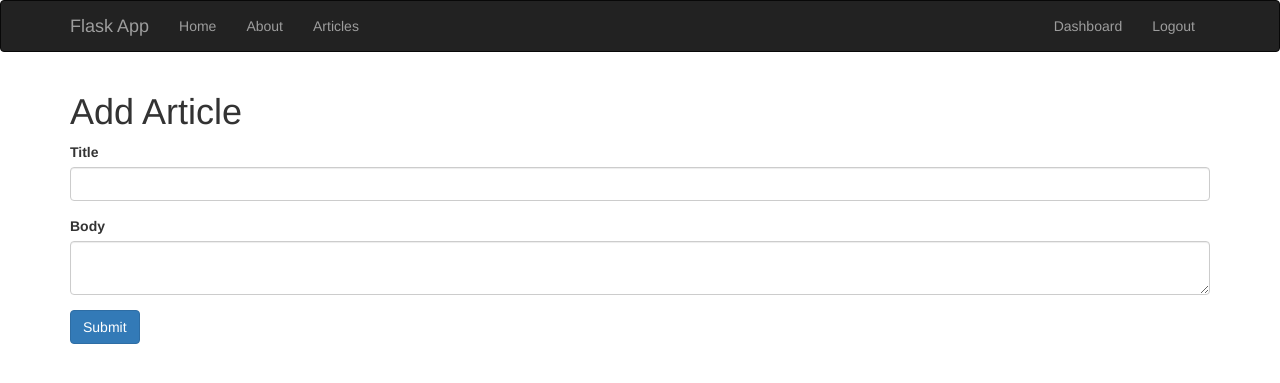
After one commit to owain-stratton/python-flaskapp-example, a Flask app: page /add_article in a window 1280 px wide. The commit adds this page. Shown: the top 383 px of the page. Run offline with Flask 2, Linux system fonts and the light colour scheme; the visitor is signed in with stand-in values (Sample User, id 1); some libraries are stand-ins or nearby versions.

Commit message:
finished basic blog example with flask

```diff
--- a/app.py
+++ b/app.py
@@ -2,7 +2,8 @@ from flask import Flask, render_template, flash, redirect, url_for, session, log
 from flask_mysqldb import MySQL
 from wtforms import Form, StringField, TextAreaField, PasswordField, validators
 from passlib.hash import sha256_crypt
-from data import Articles
+# from data import Articles
+from functools import wraps
 
 # Call flask instance
 app = Flask(__name__)
@@ -17,24 +18,56 @@ app.config['MYSQL_CURSORCLASS'] = 'DictCursor'
 # Init DB
 mysql = MySQL(app)
 
-Articles = Articles()
+# Articles = Articles()
 
+# Index
 @app.route('/')
 def index():
     return render_template('home.html')
 
+# About
 @app.route('/about')
 def about():
     return render_template('about.html')
 
+# Articles
 @app.route('/articles')
 def articles():
-    return render_template('articles.html', articles=Articles)
+    # Create cursos for DB
+    cursor = mysql.connection.cursor()
 
+    # Get articles
+    result = cursor.execute("SELECT * FROM articles")
+
+    articles = cursor.fetchall()
+
+    if result > 0:
+        return render_template('articles.html', articles=articles)
+    else:
+        msg = 'No articles found'
+        return render_template('articles.html', msg=msg)
+
+    # Close cursor
+    cursor.close()
+
+# Single article
 @app.route('/article/<string:id>/')
 def article(id):
-    return render_template('article.html', id=id)
+    # Create cursos for DB
+    cursor = mysql.connection.cursor()
 
+    # Get articles
+    result = cursor.execute("SELECT * FROM articles WHERE id = %s", [id])
+
+    article = cursor.fetchone()
+
+    # Close cursor
+    cursor.close()
+
+    return render_template('article.html', article=article)
+
+
+# Register form class
 class RegisterForm(Form):
     name = StringField('Name', [validators.Length(min=1, max=50)])
     username = StringField('Username', [validators.Length(min=4, max=25)])
@@ -45,6 +78,7 @@ class RegisterForm(Form):
     ])
     confirm = PasswordField('Confirm Password')
 
+# User register
 @app.route('/register', methods=['GET', 'POST'])
 def register():
     form = RegisterForm(request.form)
@@ -91,15 +125,157 @@ def login():
 
             # Compare passwords
             if sha256_crypt.verify(password_candidate, password):
-                app.logger.info('Password matched')
+                # Passed authentication
+                session['logged_in'] = True
+                session['username'] = username
+
+                flash('You are now logged in', 'success')
+                return redirect(url_for('dashboard'))
+            else:
+                error = 'Invalid login'
+                return render_template('login.html', error=error)
+
+                cursor.close()
 
         else:
-            app.logger.info('No user')
+            error = 'Username not found'
+            return render_template('login.html', error=error)
 
 
 
     return render_template('login.html')
 
+# Check if user is authenticated
+def is_logged_in(f):
+    @wraps(f)
+    def wrap(*args, **kwargs):
+        if 'logged_in' in session:
+            return f(*args, **kwargs)
+        else:
+            flash('You are unauthorized. Please login', 'danger')
+            return redirect(url_for('login'))
+    return wrap
+
+# Logout
+@app.route('/logout')
+@is_logged_in
+def logout():
+    session.clear()
+    flash('You have logged out successfully', 'success')
+    return redirect(url_for('login'))
+
+# Dashboard
+@app.route('/dashboard')
+@is_logged_in
+def dashboard():
+    # Create cursos for DB
+    cursor = mysql.connection.cursor()
+
+    # Get articles
+    result = cursor.execute("SELECT * FROM articles")
+
+    articles = cursor.fetchall()
+
+    if result > 0:
+        return render_template('dashboard.html', articles=articles)
+    else:
+        msg = 'No articles found'
+        return render_template('dashboard.html', msg=msg)
+
+    # Close cursor
+    cursor.close()
+
+
+
+# Register form class
+class ArticleForm(Form):
+    title = StringField('Title', [validators.Length(min=1, max=200)])
+    body = TextAreaField('Body', [validators.Length(min=30)])
+
+# Add Article
+@app.route('/add_article', methods=['GET', 'POST'])
+@is_logged_in
+def add_article():
+    form = ArticleForm(request.form)
+
+    if request.method == 'POST' and form.validate():
+        title = form.title.data
+        body = form.body.data
+
+        # Create cursos for DB
+        cursor = mysql.connection.cursor()
+
+        # Execute
+        cursor.execute("INSERT INTO articles(title, body, author) VALUES(%s, %s, %s)", (title, body, session['username']))
+
+        # Commit to DB
+        mysql.connection.commit()
+
+        # Close cursor
+        cursor.close()
+
+        flash('Article created', 'success')
+        return redirect(url_for('dashboard'))
+
+    return render_template('add_article.html', form=form)
+
+# Edit Article
+@app.route('/edit_article/<string:id>', methods=['GET', 'POST'])
+@is_logged_in
+def edit_article(id):
+    # Create cursos for DB
+    cursor = mysql.connection.cursor()
+
+    # get article by id
+    result = cursor.execute("SELECT * FROM articles WHERE id = %s", [id])
+
+    article = cursor.fetchone()
+
+    form = ArticleForm(request.form)
+
+    # Populate article form fields
+    form.title.data = article['title']
+    form.body.data = article['body']
+
+    if request.method == 'POST' and form.validate():
+        title = request.form['title']
+        body = request.form['body']
+
+        # Create cursos for DB
+        cursor = mysql.connection.cursor()
+
+        # Execute
+        cursor.execute("UPDATE articles SET title = %s, body = %s WHERE id = %s", (title, body, id))
+
+        # Commit to DB
+        mysql.connection.commit()
+
+        # Close cursor
+        cursor.close()
+
+        flash('Article created', 'success')
+        return redirect(url_for('dashboard'))
+
+    return render_template('edit_article.html', form=form)
+
+# Delete Article
+@app.route('/delete_article/<string:id>', methods=['POST'])
+@is_logged_in
+def delete_article(id):
+    # Create cursos for DB
+    cursor = mysql.connection.cursor()
+
+    # get article by id
+    result = cursor.execute("DELETE FROM articles WHERE id = %s", [id])
+
+    # Commit to DB
+    mysql.connection.commit()
+
+    # Close cursor
+    cursor.close()
+
+    flash('Article deleted', 'success')
+    return redirect(url_for('dashboard'))
 
 if __name__ == '__main__':
     app.secret_key = 'secret123'
--- /dev/null
+++ b/templates/add_article.html
@@ -0,0 +1,18 @@
+{% extends 'layout.html' %}
+
+{% block body %}
+   <h1>Add Article</h1>
+
+   {% from "includes/_formhelpers.html" import render_field %}
+   <form method="POST" action="">
+      <div class="form-group">
+         {{render_field(form.title, class_="form-control")}}
+      </div>
+      <div class="form-group">
+         {{render_field(form.body, class_="form-control", id="editor")}}
+      </div>
+      <p>
+         <input class="btn btn-primary" type="submit" value="Submit">
+      </p>
+   </form>
+{% endblock %}
--- a/templates/home.html
+++ b/templates/home.html
@@ -6,5 +6,9 @@
       <p class="lead">
          This application is build using Python Flask framework and is for testing purposes.
       </p>
+      {% if session.logged_in == NULL %}
+         <a href="/register" class="btn btn-primary btn-lg">Register</a>
+         <a href="/login" class="btn btn-success btn-lg">Login</a>
+      {% endif %}
    </div>
 {% endblock %}
--- a/templates/includes/_messages.html
+++ b/templates/includes/_messages.html
@@ -5,3 +5,15 @@
     {% endfor %}
   {% endif %}
 {% endwith %}
+
+{% if error %}
+   <div class="alert alert-danger">
+      {{error}}
+   </div>
+{% endif %}
+
+{% if msg %}
+   <div class="alert alert-success">
+      {{msg}}
+   </div>
+{% endif %}
--- a/templates/includes/_navbar.html
+++ b/templates/includes/_navbar.html
@@ -16,7 +16,14 @@
          <li><a href="/articles">Articles</a></li>
        </ul>
        <ul class="nav navbar-nav navbar-right">
-         <li><a href="/register">Register</a></li>
+          {% if session.logged_in %}
+            <li><a href="/dashboard">Dashboard</a></li>
+            <li><a href="/logout">Logout</a></li>
+          {% else %}
+            <li><a href="/register">Register</a></li>
+            <li><a href="/login">Login</a></li>
+         {% endif %}
+
        </ul>
      </div><!--/.nav-collapse -->
    </div>
```
Also changed, not shown: requirements.txt (added, +12 -0 lines), templates/article.html (+6 -1 lines), templates/dashboard.html (added, +34 -0 lines), templates/edit_article.html (added, +18 -0 lines), templates/login.html (+16 -0 lines).
